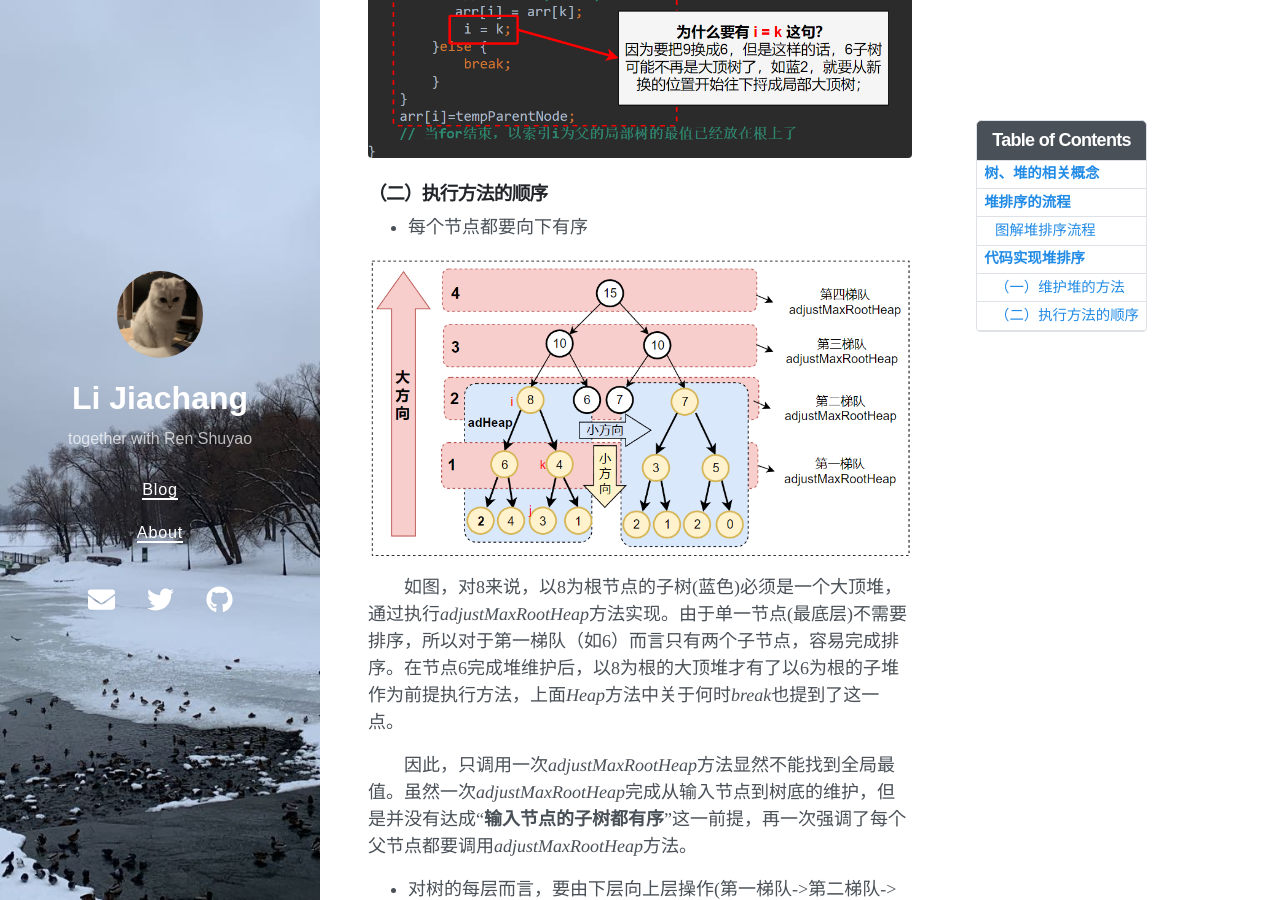
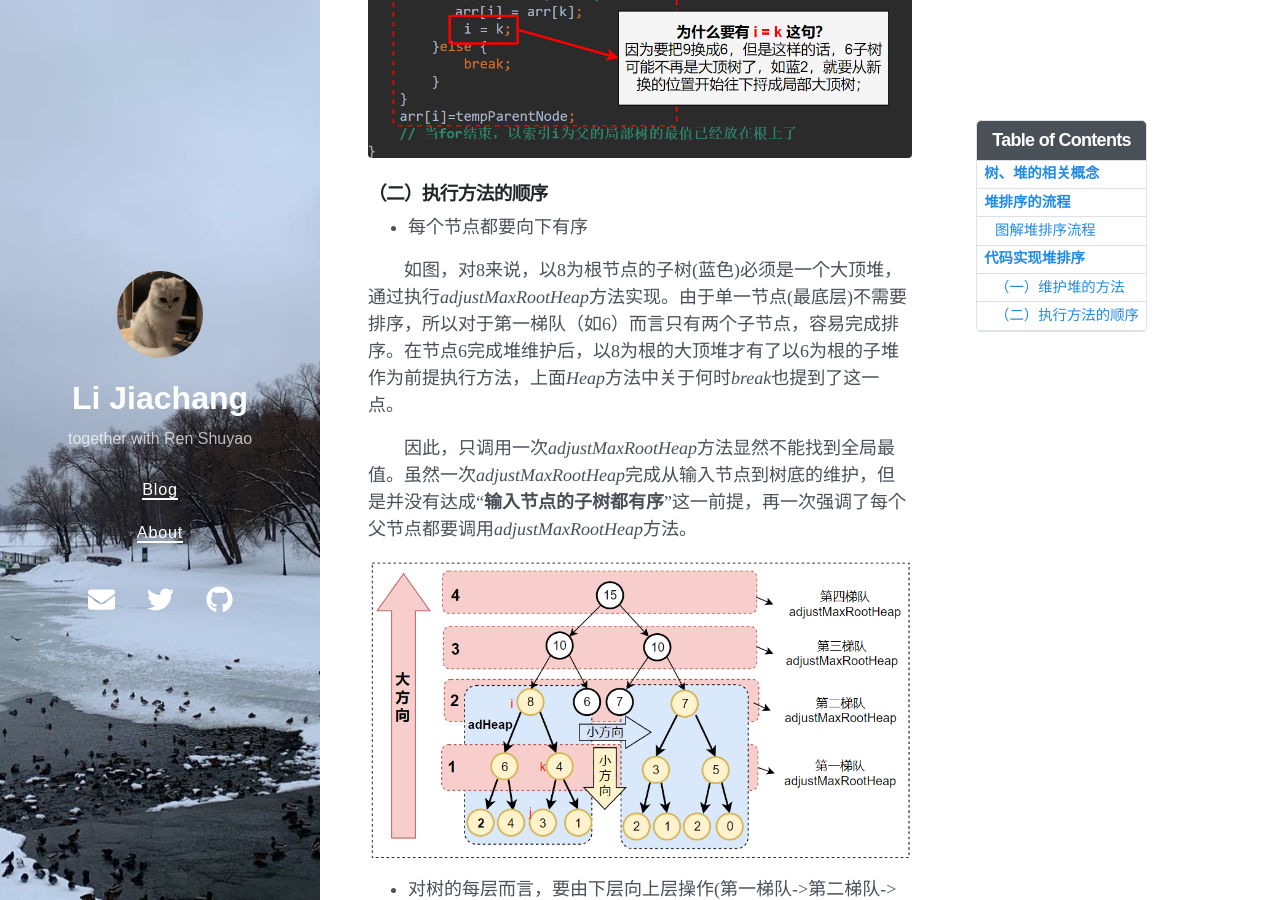
Before and after one commit to Jeremy1Lee/Jeremy1Lee.github.io, a Jekyll site: the page built from _posts/2022-09-22-heap-sort.md, in a window 1280 px wide and 900 px high, scrolled down 3222 px. Built offline with Jekyll 4.4.1, drawn with Linux system fonts in a browser that asks for light colours; nearby versions of some CDN libraries.

Commit message:
Update 2022-09-22-heap-sort.md

```diff
--- a/_posts/2022-09-22-heap-sort.md
+++ b/_posts/2022-09-22-heap-sort.md
@@ -66,11 +66,11 @@ toc: true
 
 - 每个节点都要向下有序
 
-![d01.png](/images/d01.png "流程"){: .align-center}
-
 &emsp;&emsp;如图，对8来说，以8为根节点的子树(蓝色)必须是一个大顶堆，通过执行*adjustMaxRootHeap*方法实现。由于单一节点(最底层)不需要排序，所以对于第一梯队（如6）而言只有两个子节点，容易完成排序。在节点6完成堆维护后，以8为根的大顶堆才有了以6为根的子堆作为前提执行方法，上面*Heap*方法中关于何时*break*也提到了这一点。
 
 &emsp;&emsp;因此，只调用一次*adjustMaxRootHeap*方法显然不能找到全局最值。虽然一次*adjustMaxRootHeap*完成从输入节点到树底的维护，但是并没有达成“**输入节点的子树都有序**”这一前提，再一次强调了每个父节点都要调用*adjustMaxRootHeap*方法。
+
+![d01.png](/images/d01.png "流程"){: .align-center}
 
 - 对树的每层而言，要由下层向上层操作(第一梯队->第二梯队->第三梯队->第四梯队)
 
```
